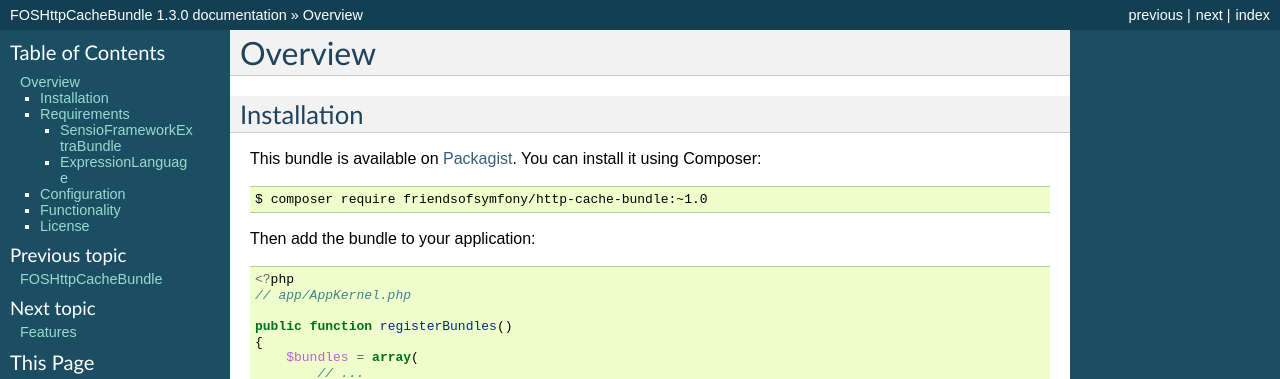
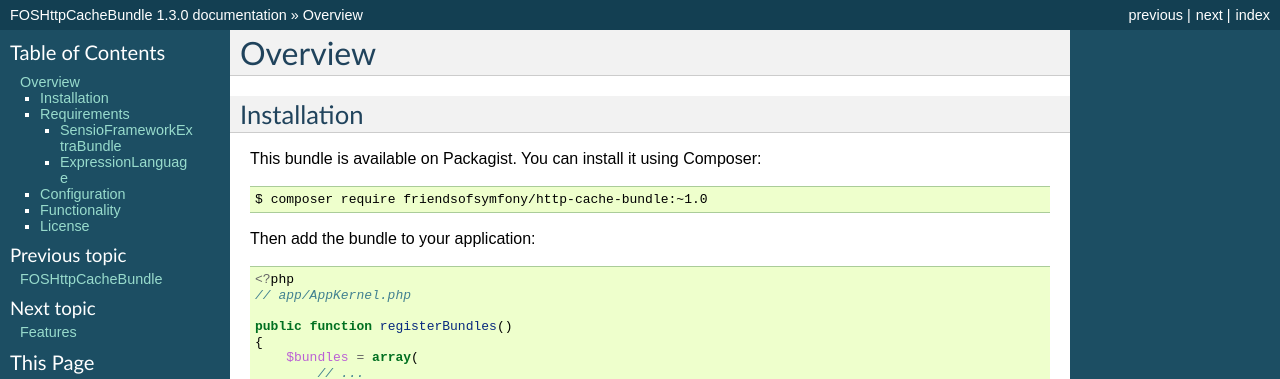
Before and after one commit to FriendsOfSymfony/FOSHttpCacheBundle, a Sphinx documentation site: the page built from Resources/doc/overview.rst, in a window 1280 px wide. Shown: the top 379 px of the page. Built offline with Sphinx 7.4.7, drawn with Linux system fonts in a browser that asks for light colours.

Commit message:
corrected typo

```diff
--- a/Resources/doc/overview.rst
+++ b/Resources/doc/overview.rst
@@ -4,7 +4,7 @@
 Installation
 ------------
 
-This bundle is available on Packagist_. You can install it using Composer:
+This bundle is available on Packagist. You can install it using Composer:
 
 .. code-block:: bash
 
```
